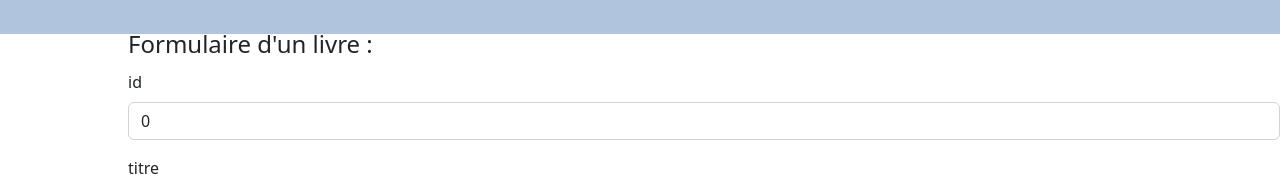
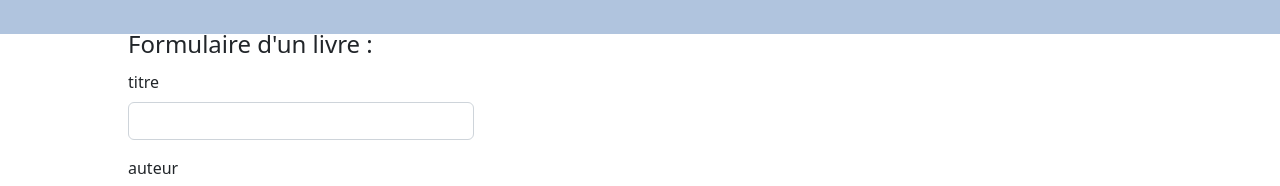
Before and after one commit to thomasPerles/biblioAng, an Angular app: page /livreFormulaire in a window 1280 px wide. Shown: the part 166-352 px from the top of the page. Built offline with nearby package versions, Linux system fonts and the light colour scheme.

Commit message:
Ajout du refactoring AuthentificationService Gestion de l'annulation dans le formulaire des livres

```diff
--- a/src/app/component/livre-form/livre-form.component.html
+++ b/src/app/component/livre-form/livre-form.component.html
@@ -1,8 +1,8 @@
 <main>
-    <form (ngSubmit)="validerForm()">
+    <form (ngSubmit)="validerForm()" style="width:30%;">
         <fieldset>
             <legend>Formulaire d'un livre :</legend>
-            <p class="mb-3">
+            <p *ngIf="!isSave" class="mb-3">
                 <label class="form-label" for="id">id</label>
                 <input class="form-control" name="id" type="text" value="{{livre!.id}}" readonly />
             </p>
--- a/src/app/component/livre-form/livre-form.component.ts
+++ b/src/app/component/livre-form/livre-form.component.ts
@@ -10,20 +10,24 @@ import { LivreService } from 'src/app/service/livre.service';
 })
 export class LivreFormComponent implements OnInit {
 
-  isSave:boolean = true;
+  isSave: boolean = true;
 
   @Input()
+  livreFromInput?: LivreModel;
   livre?: LivreModel;
   @Output()
   validationOkEvent: EventEmitter<LivreModel> = new EventEmitter<LivreModel>();
+  @Output()
+  annulationEvent: EventEmitter<LivreModel> = new EventEmitter<LivreModel>();
 
-  constructor(private route: ActivatedRoute, private router: Router, private livreService: LivreService) {}
+  constructor(private route: ActivatedRoute, private router: Router, private livreService: LivreService) { }
 
   ngOnInit(): void {
     if (this.livre == undefined && this.route.snapshot.url.join('/') == "livreFormulaire") {
-      this.livre = this.route.snapshot.data['voiture'] ?? new LivreModel();
+      this.livre = this.route.snapshot.data['livre'] ?? new LivreModel();
       this.isSave = true;
     } else {
+      this.livre = JSON.parse(JSON.stringify(this.livreFromInput));
       this.isSave = false;
     }
   }
@@ -63,8 +67,13 @@ export class LivreFormComponent implements OnInit {
   }
 
   annulerFormulaire() {
-    this.livre = undefined;
-    this.router.navigate(['livres']);
+    if (this.isSave) {
+      this.livre = undefined;
+      this.router.navigate(['livres']);
+    } else {
+      this.livre = JSON.parse(JSON.stringify(this.livreFromInput));
+      this.annulationEvent.emit(this.livre);
+    }
   }
 
 }
--- a/src/app/component/livre-item/livre-item.component.html
+++ b/src/app/component/livre-item/livre-item.component.html
@@ -20,5 +20,5 @@
     <a [routerLink]="['/livreDetail', livre?.id]">Plus d'infos</a>
 </article>
 <div [hidden]="!isEdition">
-    <app-livre-form [livre]="livre" (validationOkEvent)="valider($event)"></app-livre-form>
+    <app-livre-form [livreFromInput]="livre" (validationOkEvent)="valider($event)" (annulationEvent)="valider($event)"></app-livre-form>
 </div>
--- a/src/app/component/livre-item/livre-item.component.ts
+++ b/src/app/component/livre-item/livre-item.component.ts
@@ -24,6 +24,7 @@ export class LivreItemComponent {
 
   valider(livreModel: LivreModel) {
     this.isEdition = false;
+    this.livre = livreModel;
   }
 
   supprimer() {
--- a/src/app/service/authentification.service.ts
+++ b/src/app/service/authentification.service.ts
@@ -12,7 +12,7 @@ export class AuthentificationService {
 
   constructor(private http: HttpClient) { }
 
-  connexion(utilisateur: UtilisateurModel): Observable<UtilisateurModel> {
+  connecterUtilisateur(utilisateur: UtilisateurModel): Observable<UtilisateurModel> {
     const httpOptions = { headers: new HttpHeaders({ "Content-Type": "application/json", "Accept": "application/json" }) };
     return this.http.post<UtilisateurModel>(this.baseUrl, utilisateur, httpOptions);
     /* POUR TESTER */
@@ -22,7 +22,7 @@ export class AuthentificationService {
     // });
   }
 
-  inscription(utilisateur: UtilisateurModel): Observable<UtilisateurModel> {
+  inscrireUtilisateur(utilisateur: UtilisateurModel): Observable<UtilisateurModel> {
     const httpOptions = { headers: new HttpHeaders({ "Content-Type": "application/json", "Accept": "application/json" }) };
     return this.http.put<UtilisateurModel>(this.baseUrl, utilisateur, httpOptions);
   }
```
